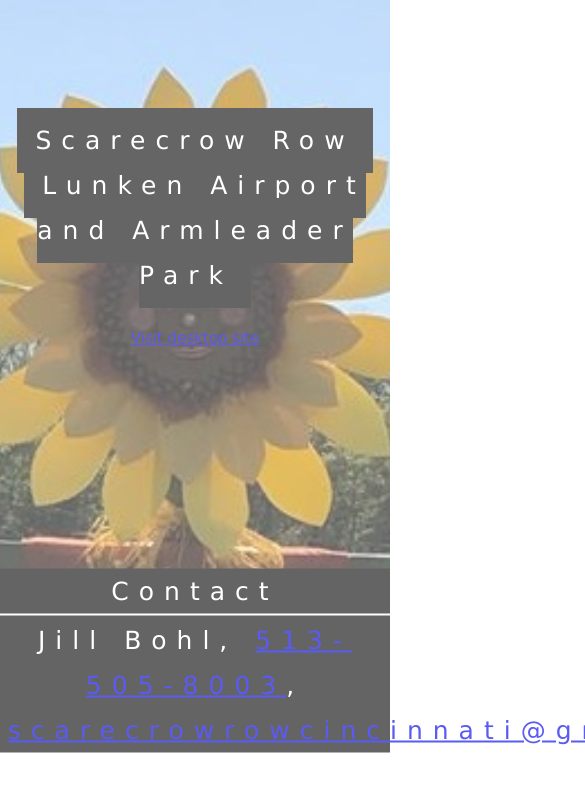
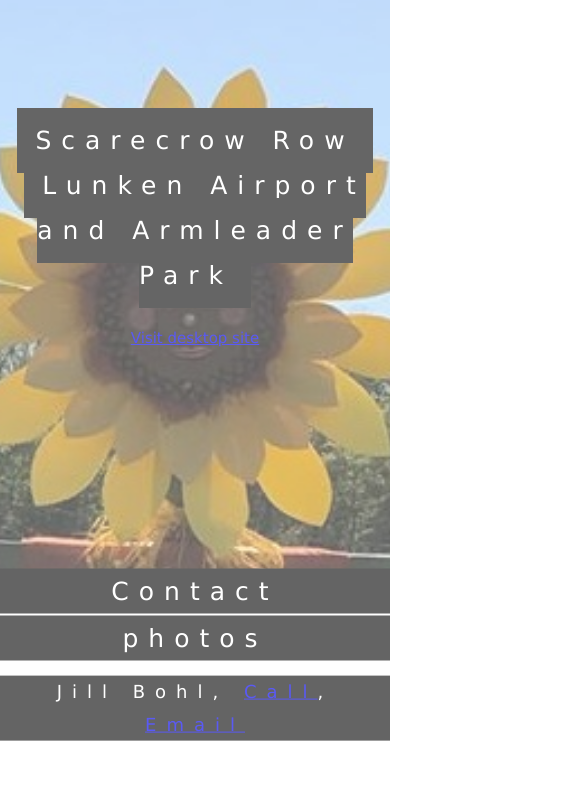
Before and after one commit to scarecrowrow/scarecrowrow.github.io, a plain HTML site: page mobile.html in a window 390 px wide. Shown: the top 792 px of the page, 585 px wide, since content can reach past the window. Drawn offline with Linux system fonts and the light colour scheme.

Commit message:
FINAL UPLOAD! MOBILE

```diff
--- a/mobile.html
+++ b/mobile.html
@@ -161,7 +161,7 @@ img {vertical-align: middle;}
   }
   .centered10 {
     position: absolute;
-    top: 240%;
+    top: 250%;
     left: 50%;
     transform: translate(-50%, -50%);
     color: white;
@@ -172,6 +172,7 @@ img {vertical-align: middle;}
     margin: 5px auto;
     font-size: 25px;
     letter-spacing: 10px;
+    font-size:18px;
   }
 h3 {
   letter-spacing: 5px;
@@ -202,12 +203,7 @@ h3 {
     <a href="photos.html">
     </a>
     </div>
-    <div class="centered10"><label>Jill Bohl, <a href="tel:513-505-8003">513-505-8003</a>, <a href="mailto:scarecrowrowcincinnati@gmail.com?subject=Inquiry: scarecrow row&body=Greetings, scarecrow row!
-
-(message body)
-
-sincerely,
-(your name)">scarecrowrowcincinnati@gmail.com</a>
+    <div class="centered10"><label>Jill Bohl, <a href="tel:513-505-8003">Call</a>, <a href="mailto:scarecrowrowcincinnati@gmail.com">Email</a>
 </label></div>
 
 <!--
```
